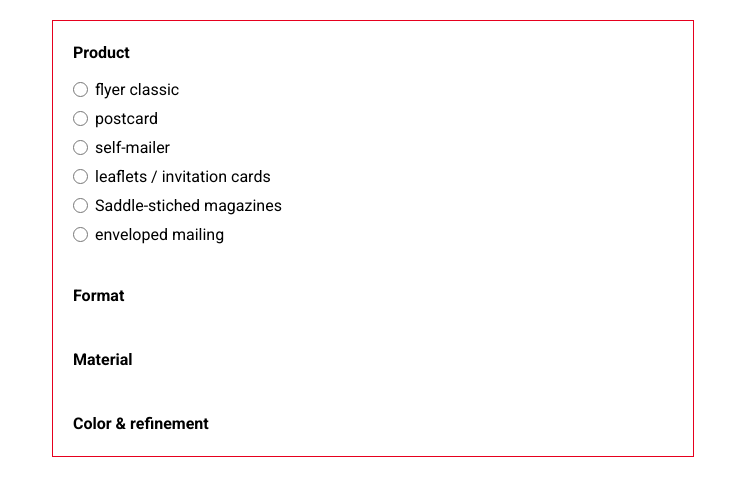
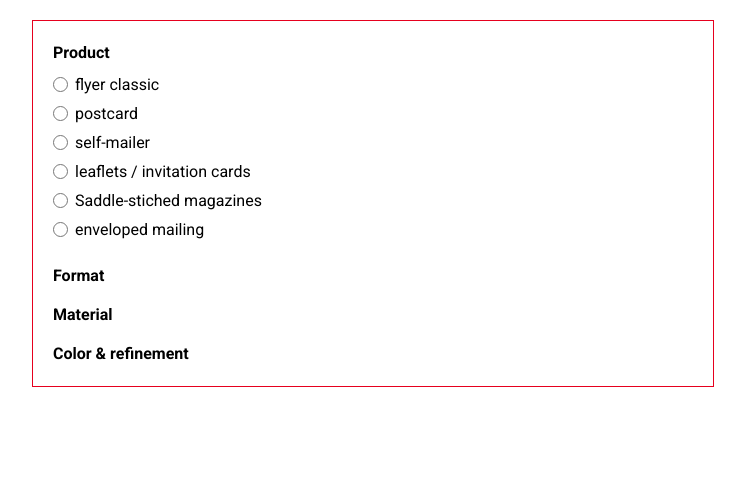
Before and after one commit to Nasko9/select-react-component, a React (Create React App) app: page / in a window 1280 px wide. Shown: the top 496 px of the page, without its empty margins (267-1012 px from the left). Built offline with nearby package versions, Linux system fonts and the light colour scheme.

Commit message:
Started to create animation for height

```diff
--- a/src/components/RadioFilter/SelectBox/BoxBody/index.css
+++ b/src/components/RadioFilter/SelectBox/BoxBody/index.css
@@ -1,4 +1,5 @@
 .body-box {
+  margin: 10px 0;
   display: flex;
   flex-direction: column;
   gap: 10px;
@@ -6,4 +7,38 @@
 
 .body-hide {
   display: none;
+  transition-property: color, background-color, border-color,
+    text-decoration-color, fill, stroke, opacity, box-shadow, transform, filter,
+    backdrop-filter;
+  transition-timing-function: cubic-bezier(0.4, 0, 0.2, 1);
+
+  transition-delay: 100ms;
+  transition-duration: 300ms;
 }
+
+/* @keyframes fade-in {
+  0% {
+    opacity: 0;
+  }
+  100% {
+    opacity: 1;
+  }
+}
+
+@keyframes fade-out {
+  100% {
+    opacity: 0;
+  }
+  0% {
+    opacity: 1;
+  }
+}
+
+@keyframes slide-up {
+  0% {
+    transform: translateY(100%);
+  }
+  100% {
+    transform: translateY(0%);
+  }
+} */
--- a/src/components/RadioFilter/SelectBox/BoxBody/index.tsx
+++ b/src/components/RadioFilter/SelectBox/BoxBody/index.tsx
@@ -24,8 +24,6 @@ export default function BoxBody({
   id,
   step,
 }: IBoxBody) {
-  // inicijalno poluresenje: radioValue[radioGroup] ? "body-hide" : `body-box`
-
   return (
     <div className={id === step ? "body-box" : "body-hide"}>
       {options.map(({ name }) => (
--- a/src/components/RadioFilter/SelectBox/BoxTitle/index.tsx
+++ b/src/components/RadioFilter/SelectBox/BoxTitle/index.tsx
@@ -8,7 +8,7 @@ export interface IBoxTitle {
 export default function BoxTitle({ title, radioGroup }: IBoxTitle) {
   const { clearRadioValue, radioValue } = useSelectBox(radioGroup);
 
-  console.log(radioValue);
+  // console.log(radioValue);
 
   return (
     <h1 className="title-box" onClick={clearRadioValue}>
--- a/src/components/RadioFilter/SelectBox/index.css
+++ b/src/components/RadioFilter/SelectBox/index.css
@@ -1,9 +1,7 @@
 .select-box {
   width: 640px;
-  padding: 20px;
   display: flex;
   flex-direction: column;
-  gap: 15px;
 }
 
 .title-box {
--- a/src/components/RadioFilter/SelectBox/index.tsx
+++ b/src/components/RadioFilter/SelectBox/index.tsx
@@ -10,6 +10,7 @@ import { IRadioElement } from "../../../types/RadioType";
 
 // Style
 import "./index.css";
+import { useEffect, useRef, useState } from "react";
 
 export interface ISelectBox {
   options: Array<IRadioElement>;
@@ -28,8 +29,19 @@ export default function SelectBox({
 }: ISelectBox) {
   const { onChangeHandler, radioValue } = useSelectBox(radioGroup);
 
+  const heightRef = useRef<any>(null);
+  const [height, setHeight] = useState<number | undefined>(0);
+  useEffect(() => {
+    setTimeout(() => {
+      // heightRef?.current.classList.add("animate-text");
+      setHeight(() => heightRef?.current.clientHeight);
+    }, 200);
+  }, [heightRef]);
+
+  console.log(height);
   return (
     <div className="select-box">
+      <div ref={heightRef}>
         <BoxTitle title={title} radioGroup={radioGroup} />
         <BoxBody
           options={options}
@@ -40,5 +52,6 @@ export default function SelectBox({
           step={step}
         />
       </div>
+    </div>
   );
 }
--- a/src/components/RadioFilter/SelectBox/useSelectBox.ts
+++ b/src/components/RadioFilter/SelectBox/useSelectBox.ts
@@ -17,34 +17,41 @@ export default function useSelectBox(radioGroup: string) {
 
     setStep((prev: number) => ++prev);
   };
-  //Todo: select box treba da se disejbluje da ne moze da se klikne
 
   const clearRadioValue = () => {
     switch (radioGroup) {
       case "product":
+        if (radioValue.product) {
           setRadioValue({});
           setStep(0);
+        }
         break;
       case "format":
+        if (radioValue.format) {
           setRadioValue((prevState) => {
             const { format, material, color, ...rest } = prevState;
             return rest;
           });
           setStep(1);
+        }
         break;
       case "material":
+        if (radioValue.material) {
           setRadioValue((prevState) => {
             const { material, color, ...rest } = prevState;
             return rest;
           });
           setStep(2);
+        }
         break;
       case "color":
+        if (radioValue.color) {
           setRadioValue((prevState) => {
             const { color, ...rest } = prevState;
             return rest;
           });
           setStep(3);
+        }
         break;
       default:
         break;
--- a/src/components/RadioFilter/index.css
+++ b/src/components/RadioFilter/index.css
@@ -1,3 +1,14 @@
 .filter-section {
   border: 1px solid #e6001e;
+  padding: 20px;
+  display: flex;
+  flex-direction: column;
+  gap: 15px;
+  /* transition-property: color, background-color, border-color,
+    text-decoration-color, fill, stroke, opacity, box-shadow, transform, filter,
+    backdrop-filter;
+  transition-timing-function: cubic-bezier(0.4, 0, 0.2, 1);
+
+  transition-delay: 100ms;
+  transition-duration: 300ms; */
 }
--- a/src/components/RadioFilter/index.tsx
+++ b/src/components/RadioFilter/index.tsx
@@ -14,6 +14,7 @@ import "./index.css";
 
 export default function RadioFilter() {
   const { step } = useContext<IRadioValueContext>(RadioContext);
+
   return (
     <div className="filter-section">
       <SelectBox
--- a/src/types/RadioType.ts
+++ b/src/types/RadioType.ts
@@ -12,5 +12,5 @@ export interface IRadioValueContext {
   radioValue: ISelectObject;
   setRadioValue: Dispatch<SetStateAction<ISelectObject>>;
   step: number;
-  setStep: Dispatch<SetStateAction<any>>;
+  setStep: Dispatch<SetStateAction<number>>;
 }
```
Lines whose indentation alone changed are shown as unchanged.
